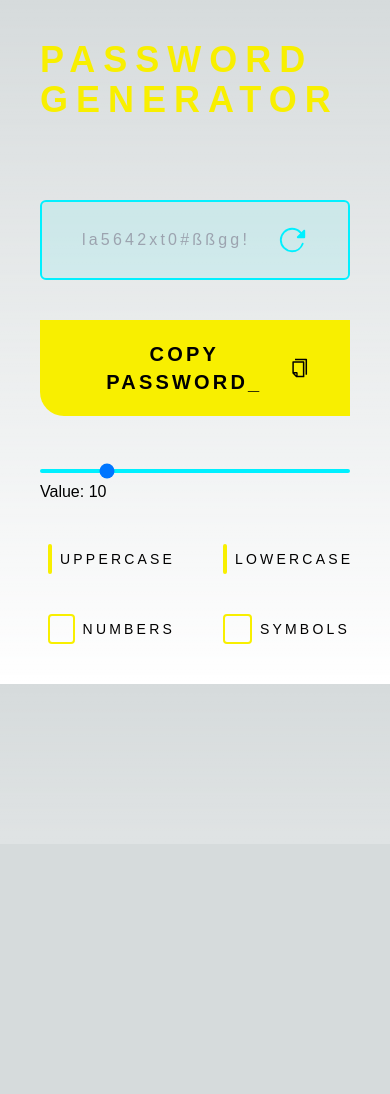
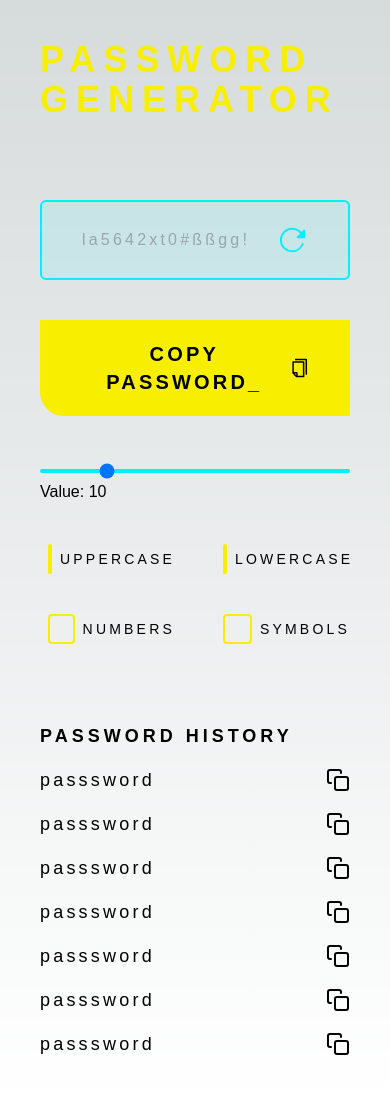
Before and after one commit to danielgen01/pw-generator, a Next.js app: page / in a window 390 px wide. Before the commit the page ends 844 px from the top, so only its background shows below. Built offline with nearby package versions, Linux system fonts and the light colour scheme; a web font is replaced by a local one.

Commit message:
make everything responsive

```diff
--- a/app/components/Hero/Hero.tsx
+++ b/app/components/Hero/Hero.tsx
@@ -12,7 +12,7 @@ const Hero: React.FC = () => {
 	}
 
 	return (
-		<section className="px-10 py-10 flex flex-col items-start gap-10">
+		<section className="px-10 py-10 flex flex-col items-start gap-10 lg:col-span-2">
 			<div className="generated-passwort h-20 bg-[#00F0FF19] border-bright-aque border-2 outline-none px-10 flex items-center justify-between w-full  rounded-md">
 				<input
 					type="text"
--- /dev/null
+++ b/app/components/History/History.tsx
@@ -0,0 +1,37 @@
+import React from "react"
+import { FiCopy } from "react-icons/fi"
+
+const History = () => {
+	return (
+		<section className="px-10 py-10 w-full">
+			<h2 className="uppercase font-semibold tracking-[4px] leading-6 text-lg">
+				password history
+			</h2>
+
+                <div className="password-history-container flex flex-col gap-5 mt-5">
+			<Password />
+			<Password />
+			<Password />
+			<Password />
+			<Password />
+			<Password />
+			<Password />
+            </div>
+		</section>
+	)
+}
+
+export default History
+
+function Password({}) {
+	return (
+		<div className="password flex items-center w-full justify-between">
+			<h2 className="text-lg font-normal tracking-[3.2px] leading-[24px]">
+				passsword
+			</h2>
+			<button>
+				<FiCopy className="text-2xl" title="copy" />
+			</button>
+		</div>
+	)
+}
--- a/app/page.tsx
+++ b/app/page.tsx
@@ -1,15 +1,15 @@
-import Image from 'next/image'
-import Header from './components/Header/Header'
-import Hero from './components/Hero/Hero'
+import Image from "next/image"
+import Header from "./components/Header/Header"
+import Hero from "./components/Hero/Hero"
+import History from "./components/History/History"
 
 export default function App() {
 	return (
 		<>
 			<Header />
-   <main>
+			<main className="grid grid-cols-1 lg:grid-cols-3">
 				<Hero />
-
-
+				<History />
 			</main>
 
 			<footer></footer>
```
Lines whose indentation alone changed are shown as unchanged.
